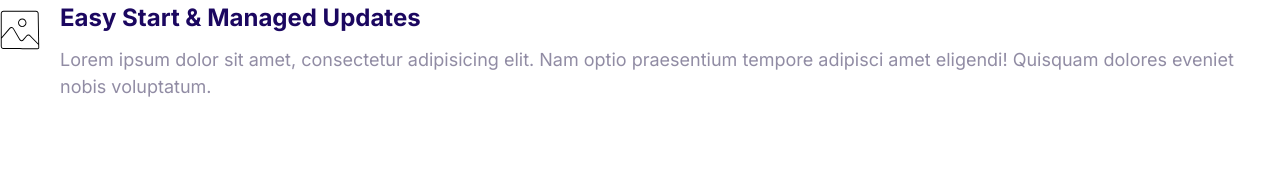
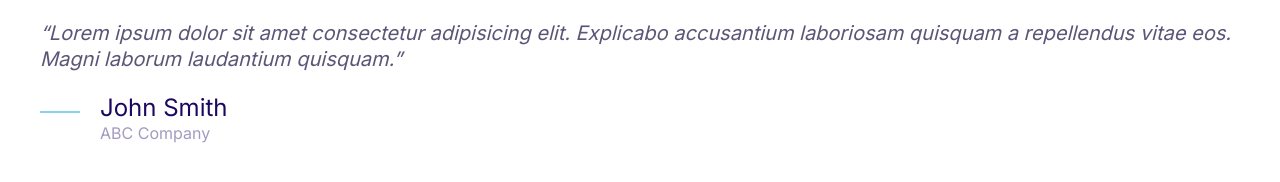
Before and after one commit to RereTooki/rereify, a plain HTML site: page index.html in a window 1280 px wide. Drawn offline with Linux system fonts and the light colour scheme.

Commit message:
Worked on quotes

```diff
--- a/css/styles.css
+++ b/css/styles.css
@@ -5,6 +5,7 @@
     --color-accent: #ff3400;
     --color-headings: #1b0760;
     --color-body: #918ca4;
+    --color-body-darker: #5c5577;
     --color-border: #ccc;
     --border-radius: 30px;
 }
@@ -396,3 +397,51 @@ a {
 .media__image {
     margin-top: 1rem;
 }
+
+/* Quotes */
+.quote {
+    font-size: 3rem;
+    font-style: italic;
+    color: var(--color-body-darker);
+    line-height: 1.3;
+}
+
+.quote__text::before {
+    content: open-quote;
+}
+.quote__text::after {
+    content: close-quote;
+}
+
+.quote__author{
+    font-size: 3rem;
+    font-weight: 500;
+    font-style: normal;
+    margin-bottom: 0;
+}
+
+.quote__organization{
+    color: var(--color-headings);
+    opacity: .4;
+    font-size: 2rem;
+    font-style: normal;
+}
+
+.quote__line {
+    position: relative;
+    bottom: 10px;
+}
+
+@media screen and (min-width: 1024px) {
+    .quote{
+        font-size: 2rem;
+    }
+
+    .quote__author{
+        font-size: 2.4rem;
+    }
+
+    .quote__organization{
+        font-size: 1.6rem;
+    }
+}
--- a/index.html
+++ b/index.html
@@ -12,16 +12,21 @@
         <link rel="stylesheet" href="css/styles.css">
     </head>
     <body>
+        <blockquote class="quote">
+            <p class="quote__text">Lorem ipsum dolor sit amet consectetur adipisicing elit. Explicabo accusantium laboriosam quisquam a repellendus vitae eos. Magni laborum laudantium quisquam.</p>
+            <footer>
                 <div class="media">
                     <div class="media__image">
-            <svg class="icon icon--primary">
-                <use xlink:href="images/sprite.svg#snap"></use>
+                        <svg class="icon icon--primary quote__line">
+                            <use xlink:href="images/sprite.svg#line"></use>
                         </svg>
                     </div>
                     <div class="media__body">
-            <h3 class="media__title">Easy Start & Managed Updates</h3>
-            <p>Lorem ipsum dolor sit amet, consectetur adipisicing elit. Nam optio praesentium tempore adipisci amet eligendi! Quisquam dolores eveniet nobis voluptatum.</p>
+                        <h3 class="media__title quote__author">John Smith</h3>
+                        <p class="quote__organization">ABC Company</p>
                     </div>
                   </div>
+            </footer>
+        </blockquote>
     </body>
 </html>
```
Also changed, not shown: components/quotes.html (added, +16 -0 lines). Lines whose indentation alone changed are shown as unchanged.
